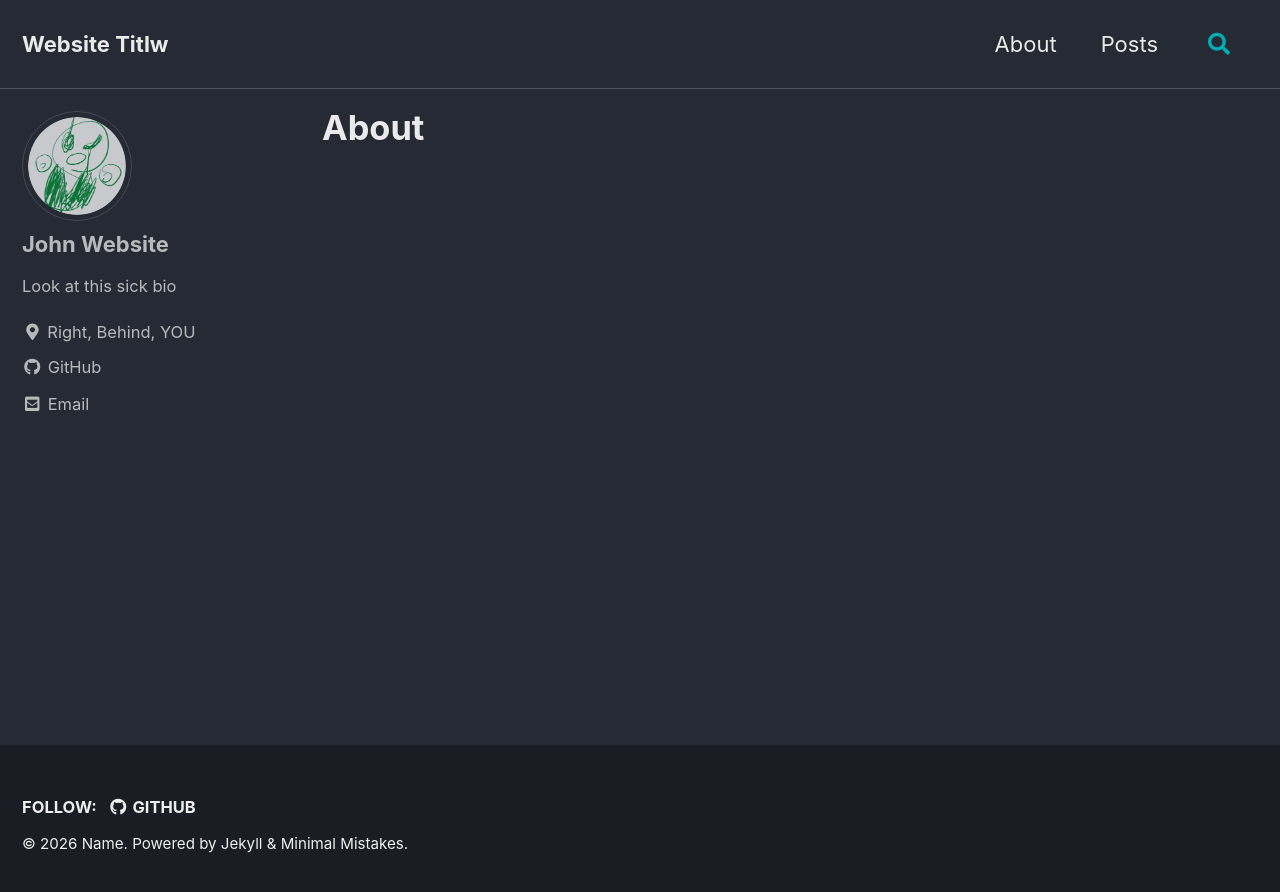
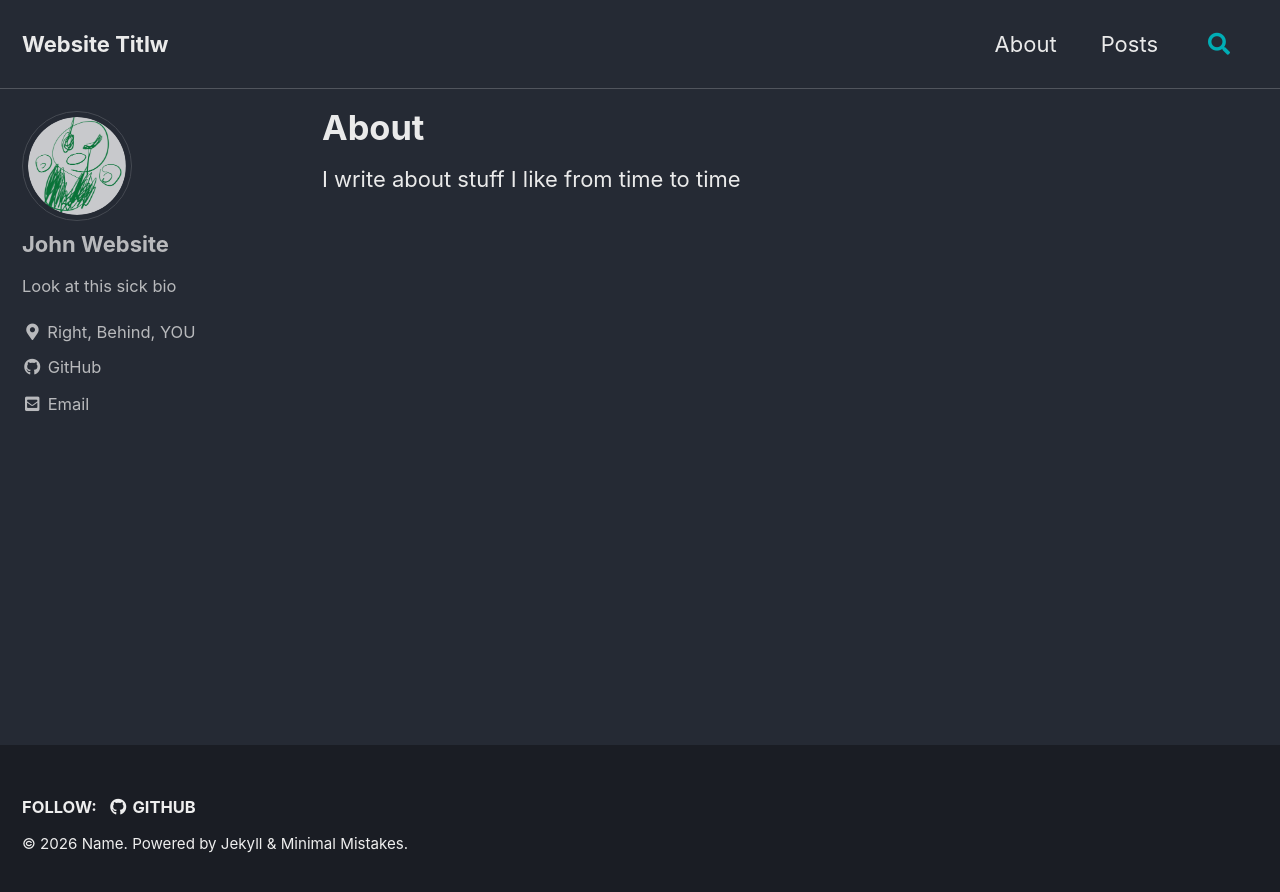
Before and after one commit to denial-gh/denial-gh.github.io, a Jekyll site: the page built from about.html, in a window 1280 px wide. Shown: the top 892 px of the page. Built offline with Jekyll 4.4.1, drawn with Linux system fonts in a browser that asks for light colours; cached includes are drawn as plain includes.

Commit message:
Update about.html

```diff
--- a/about.html
+++ b/about.html
@@ -5,3 +5,5 @@ permalink: /
 author_profile: true
 classes: wide
 ---
+
+I write about stuff I like from time to time
```
